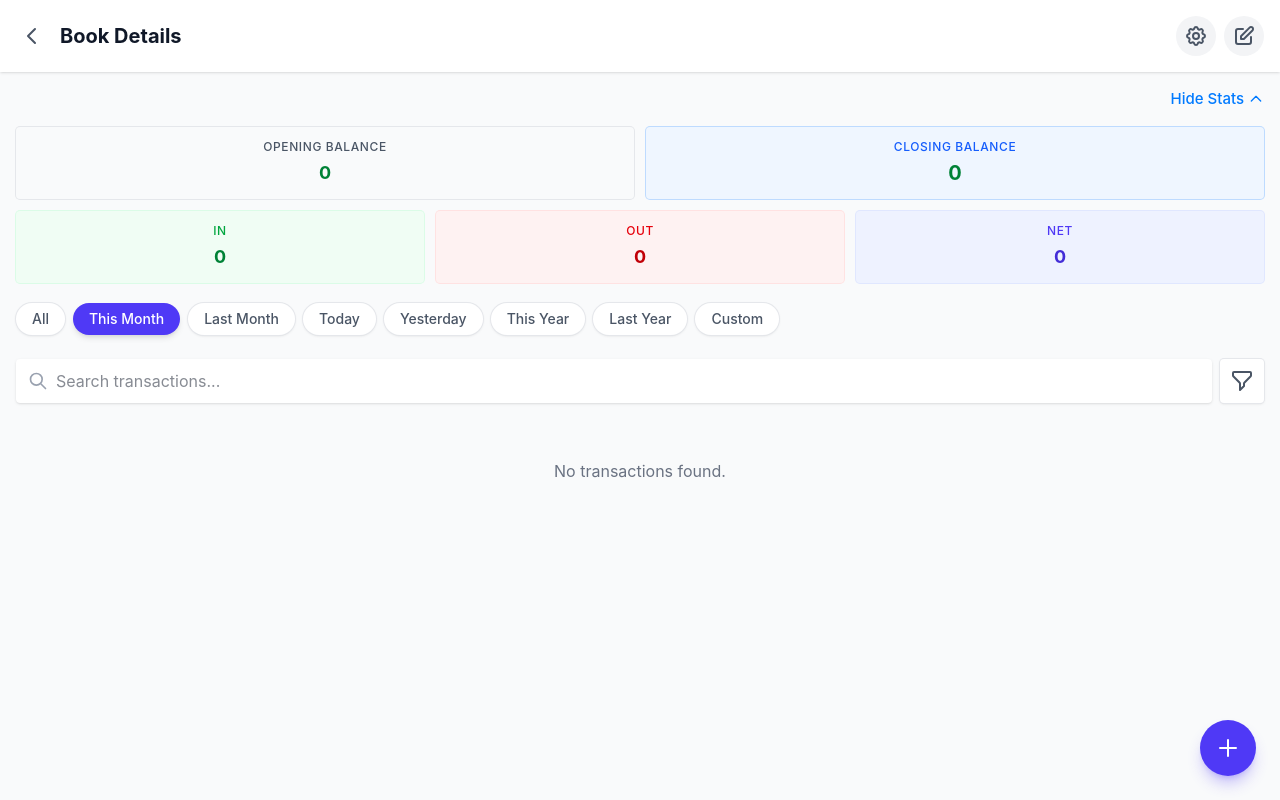
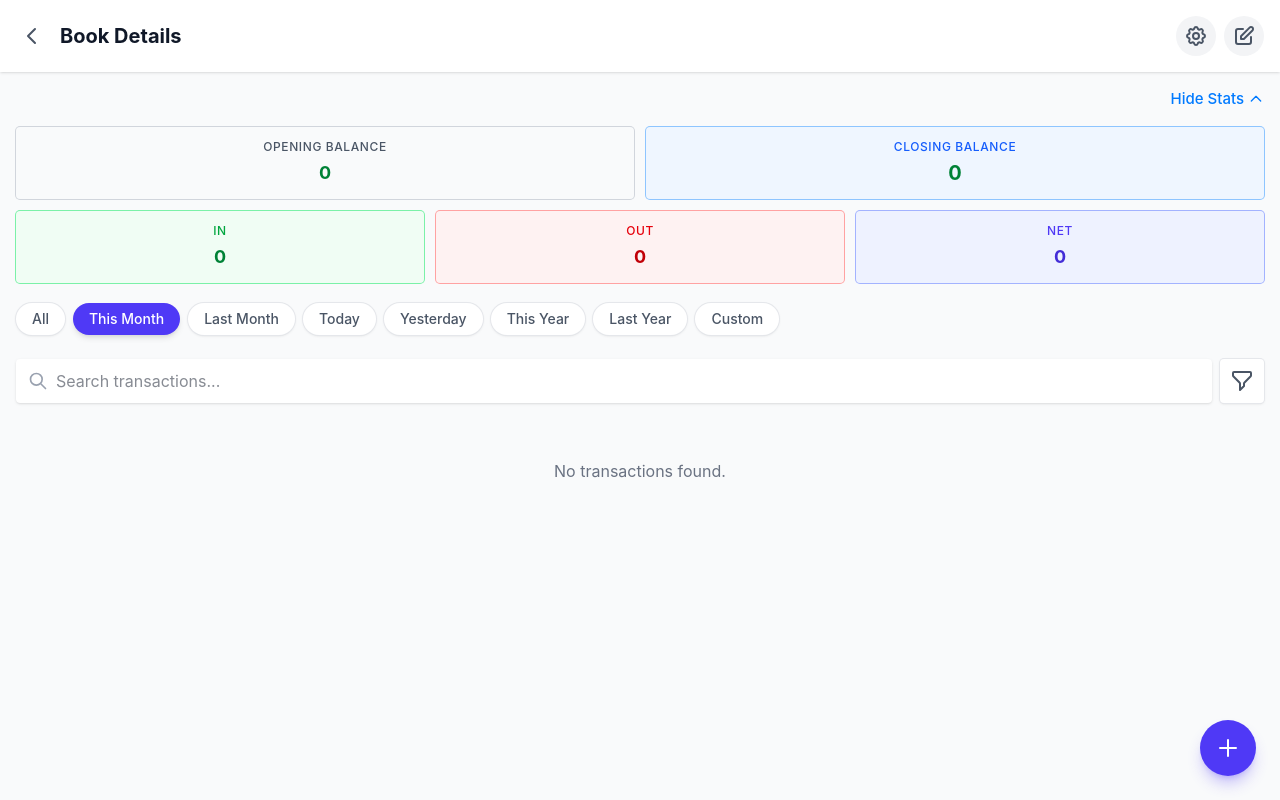
Before and after one commit to AshishDhamalaAD/money-offline, a Vue app: page /book/1 in a window 1280 px wide. Both pictures are taken after a click on the button "Show Stats". Built offline with nearby package versions, Linux system fonts and the light colour scheme.

Commit message:
style: Darken ring border colors in StatsSummary component for improved visual consistency.

```diff
--- a/src/components/StatsSummary.vue
+++ b/src/components/StatsSummary.vue
@@ -14,7 +14,7 @@ defineProps({
         <div class="grid grid-cols-2 gap-3">
             <!-- Opening Balance (if available) -->
             <div v-if="stats.openingBalance !== undefined"
-                 class="rounded-sm bg-gray-50 p-3 text-center ring-1 ring-gray-200">
+                 class="rounded-sm bg-gray-50 p-3 text-center ring-1 ring-gray-300">
                 <p class="text-xs font-medium text-gray-600 uppercase tracking-wider">Opening Balance</p>
                 <p
                    :class="['mt-1 text-lg font-bold truncate', stats.openingBalance >= 0 ? 'text-green-700' : 'text-red-700']">
@@ -26,7 +26,7 @@ defineProps({
 
             <!-- Closing Balance (if available) -->
             <div v-if="stats.closingBalance !== undefined"
-                 class="rounded-sm bg-blue-50 p-3 text-center ring-1 ring-blue-200">
+                 class="rounded-sm bg-blue-50 p-3 text-center ring-1 ring-blue-300">
                 <p class="text-xs font-medium text-blue-600 uppercase tracking-wider">Closing Balance</p>
                 <p
                    :class="['mt-1 text-xl font-bold truncate', stats.closingBalance >= 0 ? 'text-green-700' : 'text-red-700']">
@@ -40,18 +40,19 @@ defineProps({
 
         <!-- Current Period Stats -->
         <div class="grid grid-cols-3 gap-3">
-            <div class="rounded-sm bg-green-50 p-3 text-center ring-1 ring-green-100">
+            <div class="rounded-sm bg-green-50 p-3 text-center ring-1 ring-green-300">
                 <p class="text-xs font-medium text-green-600 uppercase tracking-wider">In</p>
                 <p class="mt-1 text-lg font-bold text-green-700 truncate">{{ formatCurrency(stats.totalIn, 0) }}</p>
             </div>
-            <div class="rounded-sm bg-red-50 p-3 text-center ring-1 ring-red-100">
+            <div class="rounded-sm bg-red-50 p-3 text-center ring-1 ring-red-300">
                 <p class="text-xs font-medium text-red-600 uppercase tracking-wider">Out</p>
                 <p class="mt-1 text-lg font-bold text-red-700 truncate">{{ formatCurrency(stats.totalOut, 0) }}</p>
             </div>
-            <div class="rounded-sm bg-indigo-50 p-3 text-center ring-1 ring-indigo-100">
+            <div class="rounded-sm bg-indigo-50 p-3 text-center ring-1 ring-indigo-300">
                 <p class="text-xs font-medium text-indigo-600 uppercase tracking-wider">Net</p>
                 <p class="mt-1 text-lg font-bold text-indigo-700 truncate">{{ formatCurrency(stats.netBalance, 0) }}</p>
             </div>
         </div>
     </div>
 </template>
+200
```
